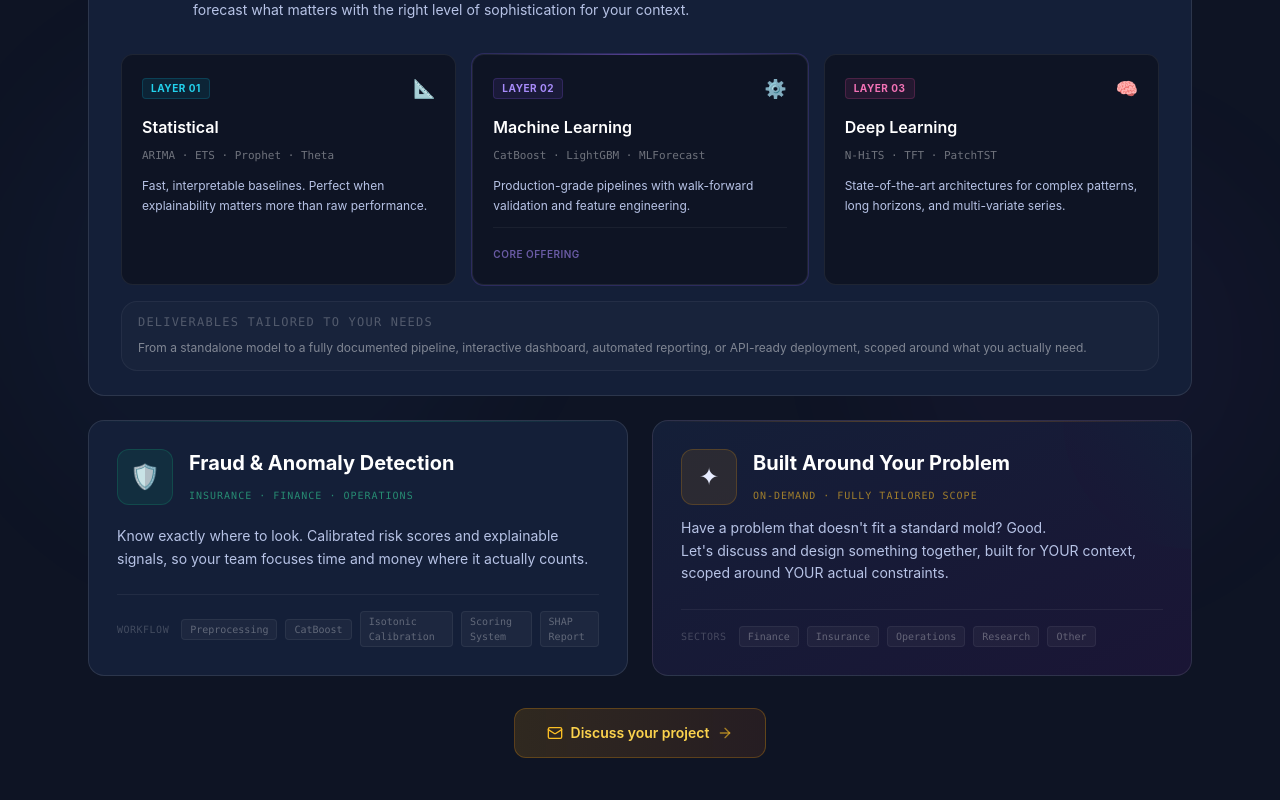
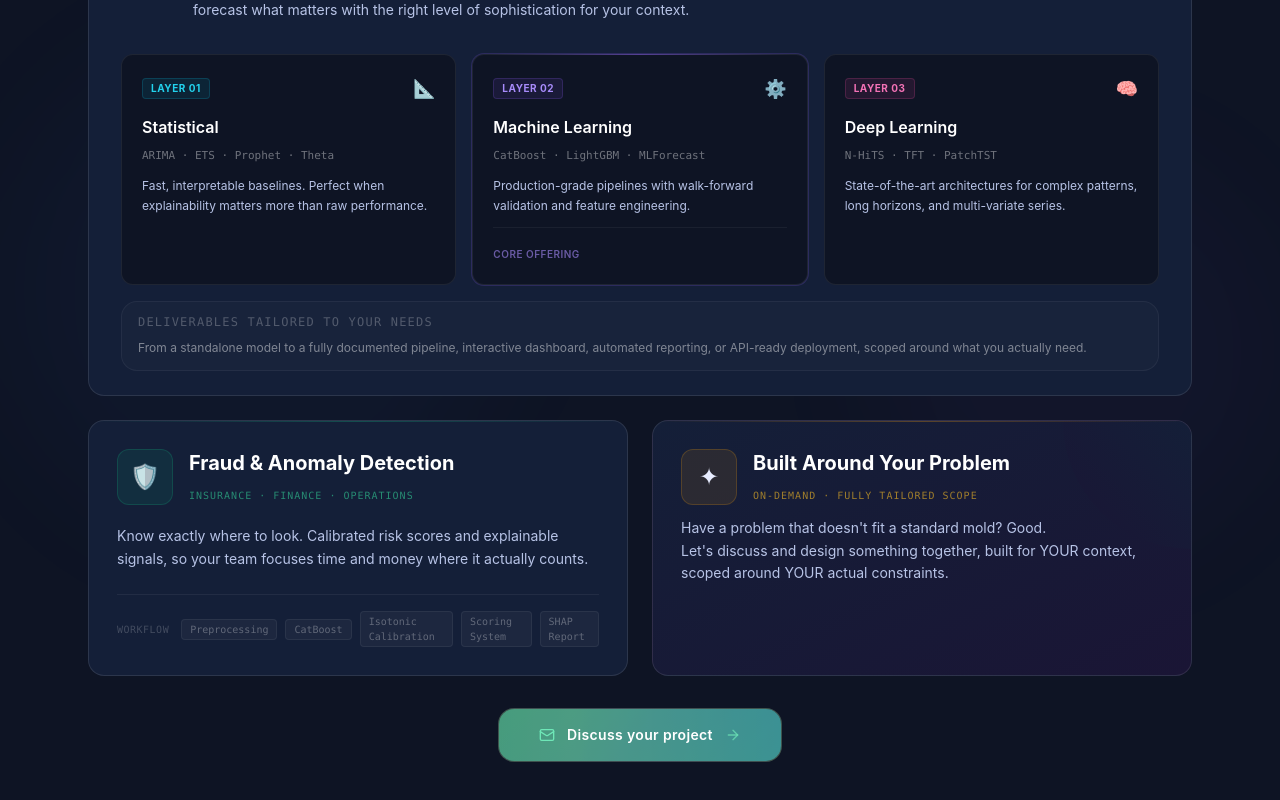
Before and after one commit to ag-algolab/ag-algolab.github.io, a React (Vite) app: page / in a window 1280 px wide. Shown: the part 1843-2643 px from the top of the page. Built offline with nearby package versions, Linux system fonts and the light colour scheme.

Commit message:
Update App.jsx

```diff
--- a/src/App.jsx
+++ b/src/App.jsx
@@ -144,7 +144,7 @@ function ServicesSection() {
               <div className="flex flex-col md:flex-row md:items-start md:justify-between gap-4 mb-8">
                 <div className="flex items-start gap-4">
                   <div className="w-14 h-14 rounded-xl bg-gradient-to-br from-blue-500/20 to-purple-500/10 border border-white/10 flex items-center justify-center flex-shrink-0 text-2xl">
-                    ∿
+                    ❖
                   </div>
                   <div>
                     <h3 className="text-2xl font-bold text-white mb-1">
@@ -283,28 +283,46 @@ function ServicesSection() {
                 Let's discuss and design something together, built for YOUR context,
                 scoped around YOUR actual constraints.
               </p>
-
-              <div className="mt-auto pt-4 border-t border-white/[0.06] flex items-center gap-3 flex-wrap">
-                <span className="text-white/20 text-[10px] font-mono uppercase tracking-wider">Sectors</span>
-                <div className="flex items-center gap-2 flex-wrap">
-                  {['Finance', 'Insurance', 'Operations', 'Research', 'Other'].map((s) => (
-                    <span key={s} className="px-2 py-0.5 rounded bg-white/[0.04] border border-white/[0.06] text-white/30 text-[10px] font-mono">
-                      {s}
-                    </span>
-                  ))}
-                </div>
-              </div>
             </div>
           </motion.div>
         </div>
         <div className="flex justify-center mt-8">
           <button
             onClick={() => document.getElementById('contact').scrollIntoView({ behavior: 'smooth' })}
-            className="group flex items-center gap-2 px-8 py-3.5 rounded-xl bg-gradient-to-r from-amber-500/15 to-orange-500/10 border border-amber-500/25 hover:border-amber-500/50 hover:from-amber-500/20 hover:to-orange-500/15 transition-all duration-300"
+            className="group relative flex items-center gap-3 px-10 py-4 rounded-2xl border border-white/20 overflow-hidden transition-all duration-500 hover:border-white/30 hover:scale-[1.03] hover:shadow-[0_0_40px_rgba(52,211,153,0.2)]"
+            style={{
+              background: 'linear-gradient(135deg, #0e2a1f, #0e1f2a, #0e2a1f)',
+            }}
           >
-            <Mail className="w-4 h-4 text-amber-400" />
-            <span className="text-amber-300 font-semibold text-sm">Discuss your project</span>
-            <ArrowRight className="w-4 h-4 text-amber-400/60 group-hover:translate-x-1 transition-transform" />
+            {/* Animated gradient background */}
+            <div
+              className="absolute inset-0 opacity-60"
+              style={{
+                background: 'linear-gradient(270deg, #34d399, #38bdf8, #6ee7b7, #34d399)',
+                backgroundSize: '400% 400%',
+                animation: 'gradientShift 6s ease infinite',
+                mixBlendMode: 'screen',
+              }}
+            />
+
+            {/* Soft glow pulse */}
+            <div className="absolute inset-0 rounded-2xl opacity-0 group-hover:opacity-100 transition-opacity duration-700"
+              style={{ boxShadow: 'inset 0 0 30px rgba(52,211,153,0.1)' }}
+            />
+
+            <Mail className="w-4 h-4 text-emerald-300 relative z-10" />
+            <span className="text-white font-semibold text-sm tracking-wide relative z-10">
+              Discuss your project
+            </span>
+            <ArrowRight className="w-4 h-4 text-emerald-300/70 group-hover:translate-x-1 transition-transform duration-300 relative z-10" />
+
+            <style>{`
+              @keyframes gradientShift {
+                0% { background-position: 0% 50%; }
+                50% { background-position: 100% 50%; }
+                100% { background-position: 0% 50%; }
+              }
+            `}</style>
           </button>
         </div>
       </div>
```
